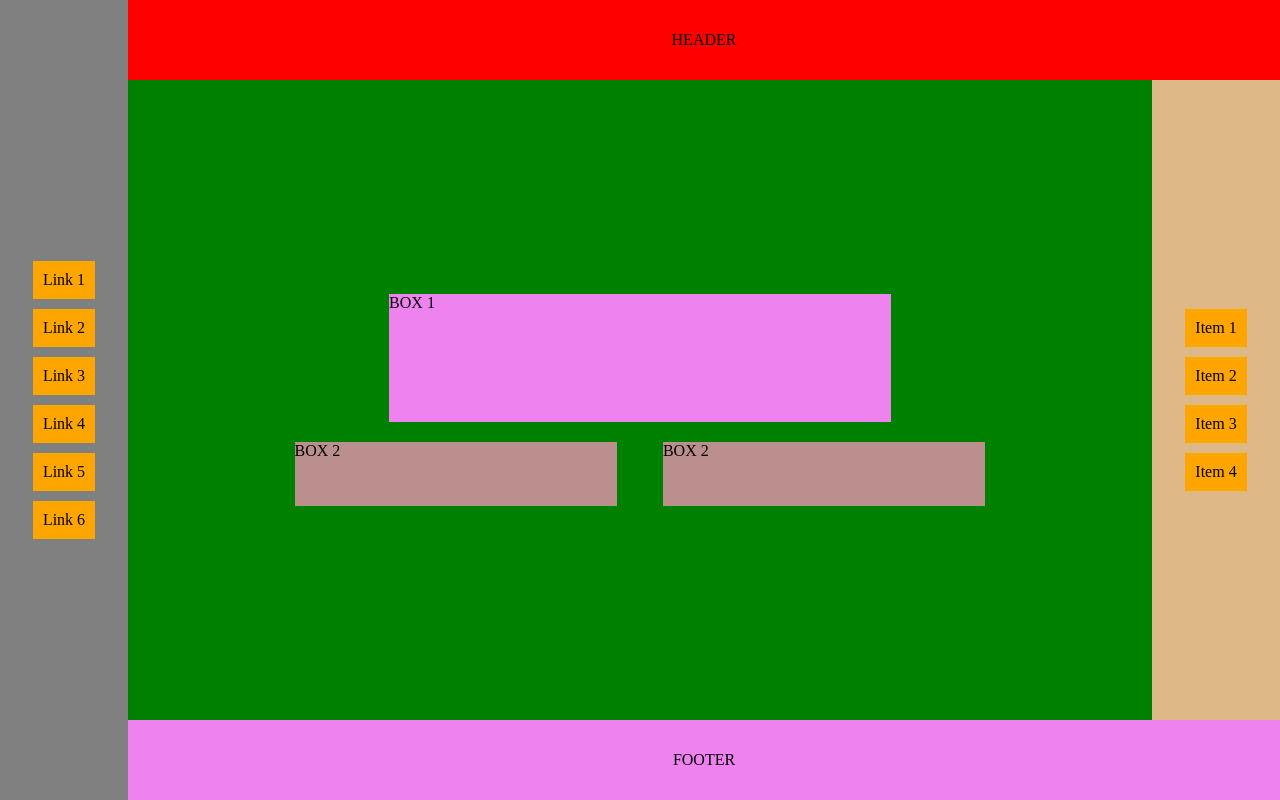
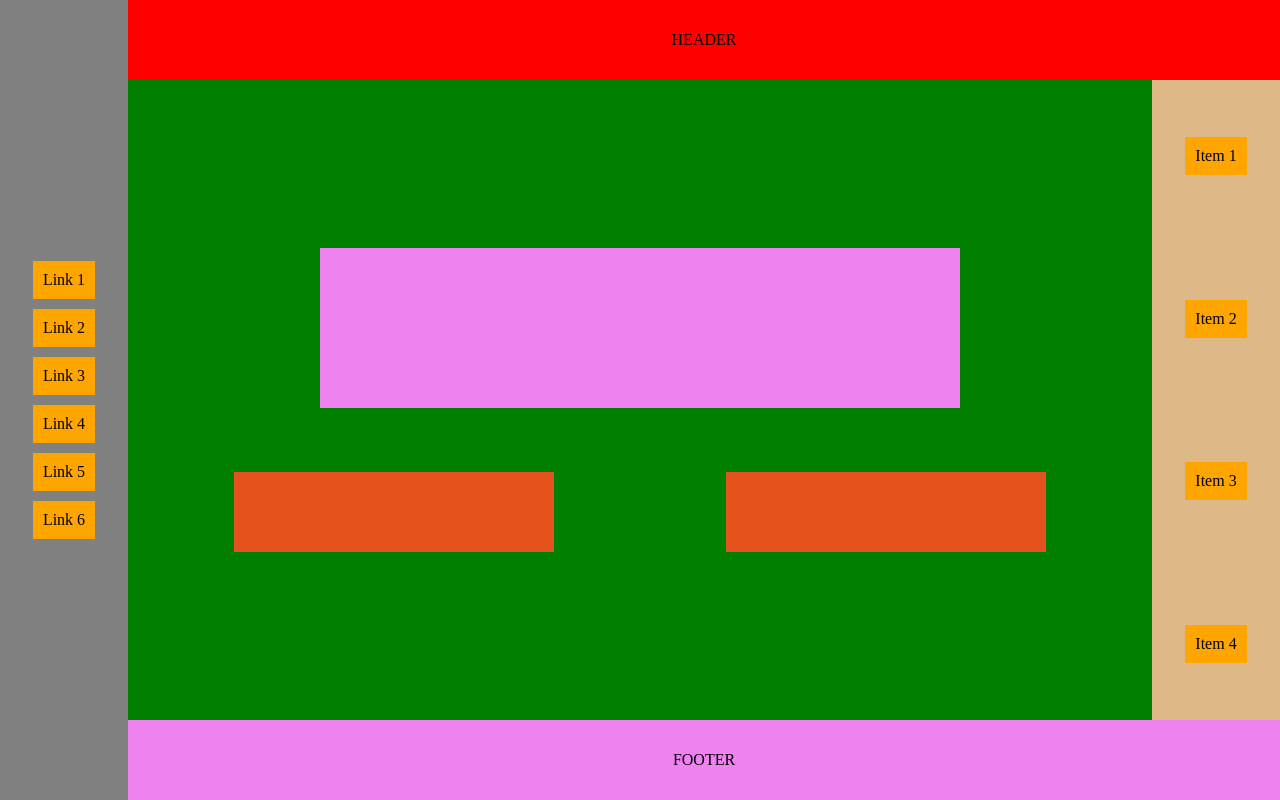
Before and after one commit to tabguimaraes/lima, a plain HTML site: page layout-5/index.html in a window 1280 px wide. Drawn offline with Linux system fonts and the light colour scheme.

Commit message:
codigo refatorado

```diff
--- a/layout-5/index.html
+++ b/layout-5/index.html
@@ -22,13 +22,13 @@
       <div id="mainBox">
         <article>
           <div id="boxContainer">
-            <div class="box1">BOX 1</div>
-            <div class="box2">BOX 2</div>
-            <div class="box2">BOX 2</div>
+            <div class="box1"></div>
+            <div class="box2"></div>
+            <div class="box2"></div>
           </div>
         </article>
         <aside>
-          <ul class="ul-style">
+          <ul class="ul-style ul-aside">
             <li class="li-style">Item 1</li>
             <li class="li-style">Item 2</li>
             <li class="li-style">Item 3</li>
--- a/layout-5/style.css
+++ b/layout-5/style.css
@@ -13,35 +13,37 @@ body {
 }
 
 header,
+nav,
+article,
+aside,
 footer {
-  width: 90vw;
   display: flex;
+  justify-content: center;
   align-items: center;
-  justify-content: center;
-}
-
-#mainBox {
-  display: flex;
 }
 
 header,
 footer {
+  width: 90vw;
   height: 10vh;
+}
+
+nav,
+aside {
+  width: 10vw;
+}
+
+header {
+  background-color: red;
 }
 
 nav {
   background-color: grey;
-  width: 10vw;
-  display: flex;
-  align-items: center;
-  justify-content: center;
 }
 
-article,
 aside {
-  display: flex;
-  justify-content: center;
-  align-items: center;
+  height: 80vh;
+  background-color: burlywood;
 }
 
 article {
@@ -50,23 +52,23 @@ article {
   background-color: green;
 }
 
-aside {
-  height: 80vh;
-  width: 10vw;
-  background-color: burlywood;
-}
-
-header {
-  background-color: red;
-}
-
 footer {
   background-color: violet;
 }
 
-.li-style {
-  padding: 10px;
-  background-color: orange;
+#mainBox {
+  display: flex;
+}
+
+#boxContainer {
+  display: flex;
+  flex-direction: row;
+  flex-wrap: wrap;
+  gap: 10%;
+  align-content: center;
+  width: 70vw;
+  height: 80vh;
+  justify-content: space-around;
 }
 
 .ul-style {
@@ -75,32 +77,24 @@ footer {
   gap: 10px;
 }
 
-#boxContainer {
-  display: flex;
-  flex-direction: row;
-  flex-wrap: wrap;
-  gap: 20px;
-  align-content: center;
-  width: 70%;
+.ul-aside {
   height: 80vh;
   justify-content: space-around;
 }
 
+.li-style {
+  padding: 10px;
+  background-color: orange;
+}
+
 .box1 {
-  height: 20%;
-  width: 70%;
+  height: 20vh;
+  width: 50vw;
   background-color: violet;
 }
 
 .box2 {
-  height: 10%;
-  width: 45%;
-  background-color: rosybrown;
+  height: 10vh;
+  width: 25vw;
+  background-color: rgb(230, 82, 28);
 }
-
-#box2Container {
-  width: 100%;
-  display: flex;
-  flex-direction: row;
-  gap: 20px;
-}
```
